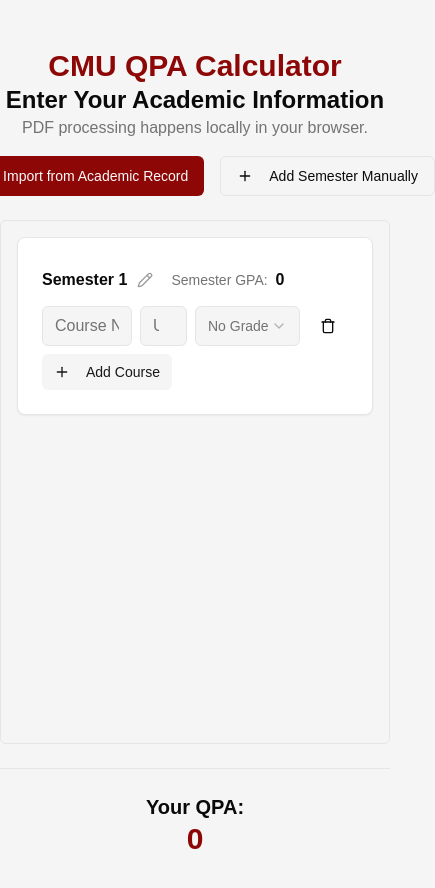
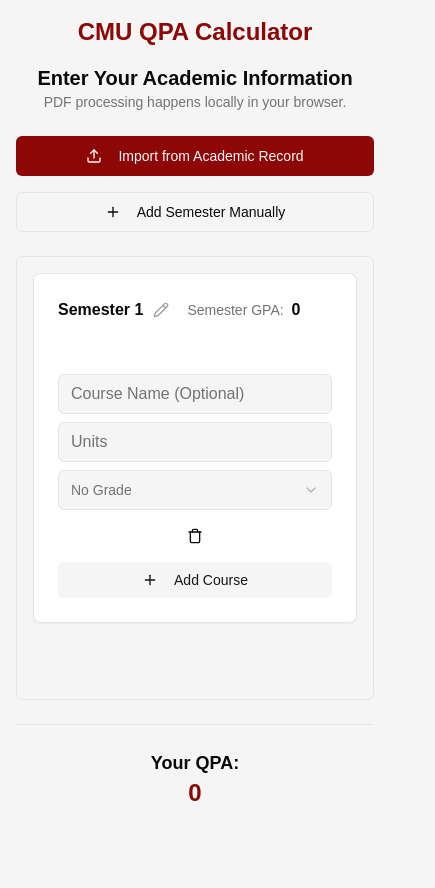
Before and after one commit to miguel-salv/QPA-Calculator, a Next.js app: page / in a window 390 px wide. Both pictures are taken after a click on the button "Add Course". Shown: the top 888 px of the page, 435 px wide, since content can reach past the window. After the commit the page ends 844 px from the top, so only its background shows below. Built offline with nearby package versions, Linux system fonts and the light colour scheme.

Commit message:
Mobile support

```diff
--- a/app/globals.css
+++ b/app/globals.css
@@ -4,7 +4,13 @@
 
 body {
   font-family: Arial, Helvetica, sans-serif;
-  padding-top: 3rem;
+  padding-top: 1rem;
+}
+
+@media (min-width: 768px) {
+  body {
+    padding-top: 3rem;
+  }
 }
 
 @layer base {
--- a/app/layout.tsx
+++ b/app/layout.tsx
@@ -24,7 +24,7 @@ export default function RootLayout({
 }>) {
   return (
     <html lang="en">
-      <body className={`${geistSans.variable} ${geistMono.variable} antialiased`}>
+      <body className={`${geistSans.variable} ${geistMono.variable} antialiased overflow-hidden h-screen fixed w-full`}>
         {children}
       </body>
     </html>
--- a/app/page.tsx
+++ b/app/page.tsx
@@ -2,11 +2,13 @@ import QpaCalculator from '@/components/QpaCalculator';
 
 export default function Home() {
   return (
-    <main className="flex min-h-screen flex-col items-center pt-24">
-      <h1 className="text-3xl font-bold mb-8 text-primary">
+    <main className="h-full w-full flex flex-col items-center pt-12 md:pt-24">
+      <h1 className="text-2xl md:text-3xl font-bold mb-4 md:mb-8 text-primary px-4 md:px-0 text-center">
         CMU QPA Calculator
       </h1>
-      <QpaCalculator />
+      <div className="flex-1 w-full overflow-y-auto">
+        <QpaCalculator />
+      </div>
     </main>
   );
 }
--- a/src/components/QpaCalculator.tsx
+++ b/src/components/QpaCalculator.tsx
@@ -230,15 +230,17 @@ const QpaCalculator = () => {
   };
 
   return (
-    <div className="w-full max-w-4xl mx-auto space-y-6 pb-12">
+    <div className="w-full max-w-4xl mx-auto space-y-6 pb-12 px-4 md:px-0">
       <div className="text-center">
-        <h2 className="text-2xl font-semibold">
+        <h2 className="text-xl md:text-2xl font-semibold">
           Enter Your Academic Information
         </h2>
-        <p className="text-muted-foreground">
+        <p className="text-sm md:text-base text-muted-foreground">
           PDF processing happens locally in your browser.
         </p>
-        <div className="mt-4 flex justify-center gap-4">
+      </div>
+
+      <div className="mt-4 flex flex-col md:flex-row justify-center gap-4">
         <input
           type="file"
           accept=".pdf"
@@ -246,30 +248,30 @@ const QpaCalculator = () => {
           className="hidden"
           ref={fileInputRef}
         />
-          <Button onClick={() => fileInputRef.current?.click()}>
+        <Button className="w-full md:w-auto" onClick={() => fileInputRef.current?.click()}>
           <Upload className="h-4 w-4 mr-2" />
           Import from Academic Record
         </Button>
-          <Button variant="outline" onClick={addSemester}>
+        <Button className="w-full md:w-auto" variant="outline" onClick={addSemester}>
           <Plus className="h-4 w-4 mr-2" />
           Add Semester Manually
         </Button>
       </div>
-      </div>
-      <ScrollArea className="rounded-md border h-[calc(100vh-20rem)] relative">
+
+      <ScrollArea className="rounded-md border my-6" style={{ height: 'calc(100vh - 400px)', minHeight: '300px' }}>
         <div className="flex flex-col gap-4 p-4">
           {semesters.map((semester, index) => {
             const semesterGpa = calculateSemesterGpa(semester.courses);
             return (
               <Card key={semester.id} className="mb-4">
-              <CardHeader className="flex flex-row items-center justify-between space-y-0 pb-2 min-h-[48px]">
+                <CardHeader className="flex flex-col md:flex-row items-start md:items-center justify-between space-y-2 md:space-y-0 pb-2 min-h-[48px]">
                   <div className="flex items-center space-x-4 w-full">
                     {semester.isEditing ? (
                       <Input
                         type="text"
                         value={semester.name}
                         onChange={(e) => updateSemesterName(semester.id, e.target.value)}
-                      className="w-1/3 font-semibold"
+                        className="w-full md:w-1/3 font-semibold"
                         placeholder={`Semester ${index + 1}`}
                         onBlur={() => toggleSemesterEdit(semester.id)}
                         autoFocus
@@ -287,7 +289,7 @@ const QpaCalculator = () => {
                         </Button>
                       </div>
                     )}
-                  <div className="flex items-center">
+                    <div className="flex items-center ml-auto">
                       <span className="text-sm text-muted-foreground mr-2">Semester GPA:</span>
                       <span className="font-semibold">{semesterGpa}</span>
                     </div>
@@ -320,23 +322,23 @@ const QpaCalculator = () => {
                 <CardContent>
                   <div className="space-y-2">
                     {semester.courses.map(course => (
-                    <div key={course.id} className="flex items-center space-x-2">
+                      <div key={course.id} className="flex flex-col md:flex-row gap-2 md:items-center md:space-x-2">
                         <Input
                           type="text"
                           placeholder="Course Name (Optional)"
-                        className="w-1/3 hover:border-primary/50 transition-colors"
+                          className="w-full md:w-1/3 hover:border-primary/50 transition-colors"
                           value={course.name}
                           onChange={(e) => updateCourse(semester.id, course.id, 'name', e.target.value)}
                         />
                         <Input
                           type="number"
                           placeholder="Units"
-                        className="w-1/6 hover:border-primary/50 transition-colors"
+                          className="w-full md:w-1/6 hover:border-primary/50 transition-colors"
                           value={course.units === '' ? '' : String(course.units)}
                           onChange={(e) => handleUnitsChange(semester.id, course.id, e.target.value)}
                         />
                         <Select value={course.grade || "NO_GRADE"} onValueChange={(value) => updateCourse(semester.id, course.id, 'grade', value === "NO_GRADE" ? "" : value)}>
-                        <SelectTrigger className={cn("w-[120px] hover:border-primary/50 transition-colors", (!course.grade || course.grade === "NO_GRADE") && "text-muted-foreground")}>
+                          <SelectTrigger className={cn("w-full md:w-[120px] hover:border-primary/50 transition-colors", (!course.grade || course.grade === "NO_GRADE") && "text-muted-foreground")}>
                             <SelectValue placeholder="Select Grade" />
                           </SelectTrigger>
                           <SelectContent position="popper">
@@ -348,25 +350,27 @@ const QpaCalculator = () => {
                             ))}
                           </SelectContent>
                         </Select>
-                      <Button variant="ghost" size="sm" onClick={() => removeCourse(semester.id, course.id)} className="hover:text-primary transition-colors">
+                        <Button variant="ghost" size="sm" onClick={() => removeCourse(semester.id, course.id)} className="w-full md:w-auto hover:text-primary transition-colors justify-center">
                           <Trash className="h-4 w-4" />
                         </Button>
                       </div>
                     ))}
-                  <Button variant="secondary" size="sm" onClick={() => addCourse(semester.id)} className="hover:text-primary transition-colors">
+                    <Button variant="secondary" size="sm" onClick={() => addCourse(semester.id)} className="w-full md:w-auto hover:text-primary transition-colors">
                       <Plus className="h-4 w-4 mr-2" />
                       Add Course
                     </Button>
                   </div>
                 </CardContent>
               </Card>
-          )})}
+            );
+          })}
         </div>
       </ScrollArea>
+
       <Separator />
       <div className="text-center">
-        <h3 className="text-xl font-semibold">Your QPA:</h3>
-        <p className="text-3xl font-bold text-primary">{qpa}</p>
+        <h3 className="text-lg md:text-xl font-semibold">Your QPA:</h3>
+        <p className="text-2xl md:text-3xl font-bold text-primary">{qpa}</p>
       </div>
     </div>
   );
--- a/src/lib/utils.ts
+++ b/src/lib/utils.ts
@@ -98,7 +98,7 @@ export async function parseCMUTranscript(file: File): Promise<SemesterData[]> {
           const courseNumPattern = /^\d{5}$/;
           if (courseNumPattern.test(potentialCourseNum)) {
             const units = parseFloat(potentialUnits);
-            if (!isNaN(units)) {
+            if (!isNaN(units) && units > 0) {
               if (process.env.NODE_ENV === 'development') {
                 console.log('Found course:',
                   potentialCourseNum,
```
Lines whose indentation alone changed are shown as unchanged.
